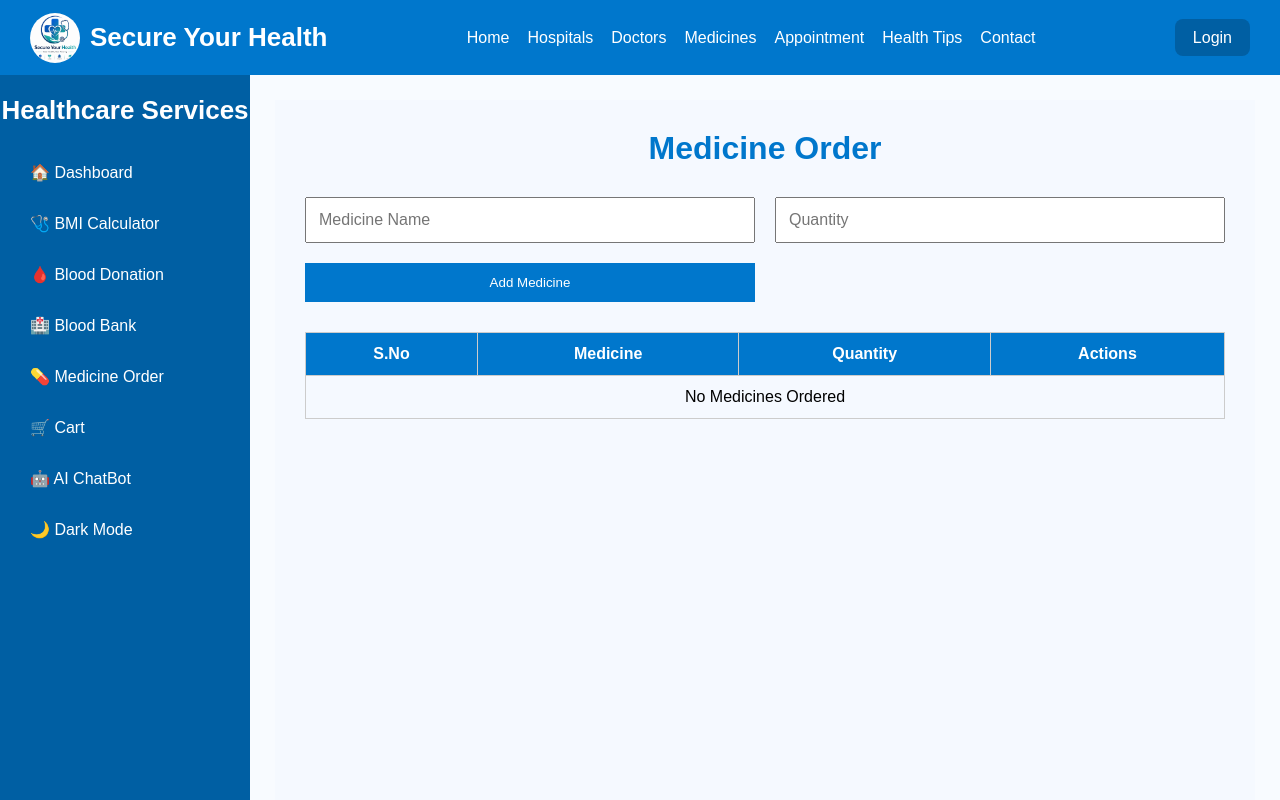
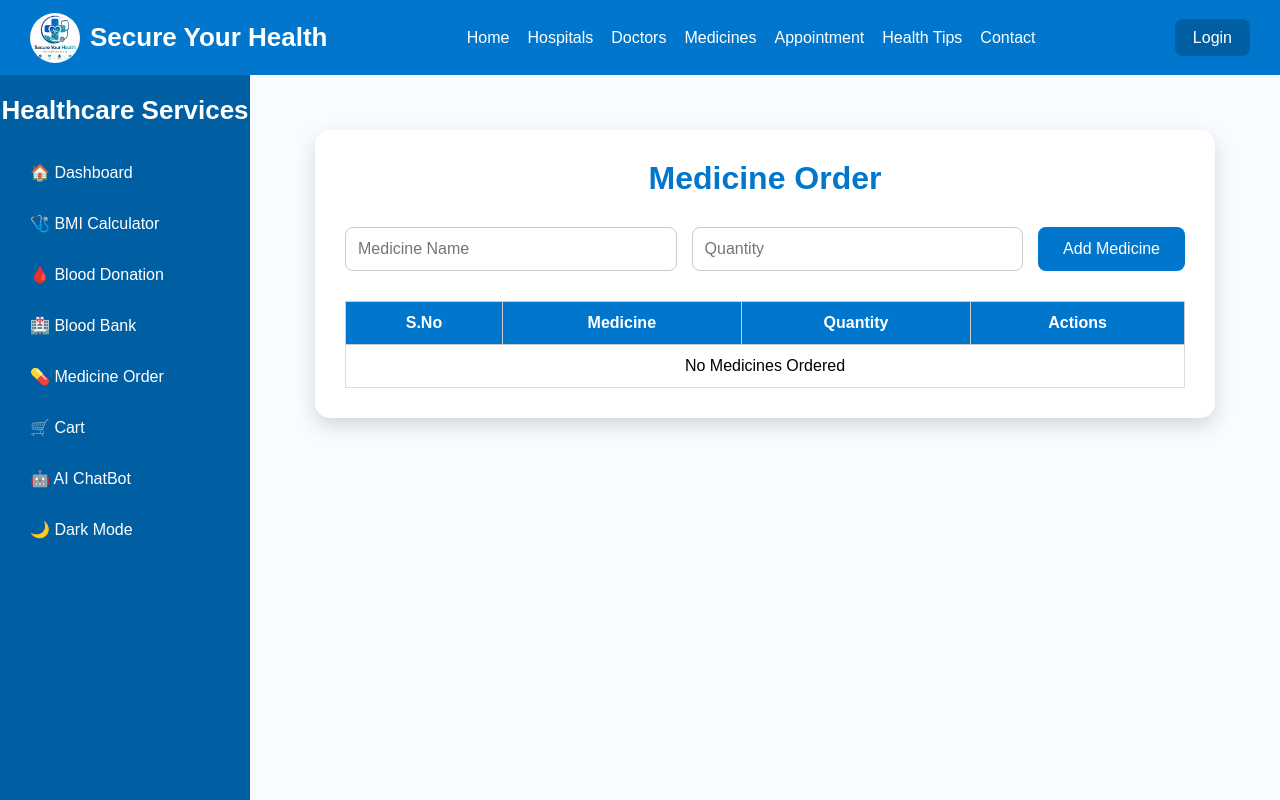
Before and after one commit to mastanshareefshaik5-ms/Secure-Your-Health, a React (Vite) app: page /medicineorder in a window 1280 px wide. Shown: the top 800 px of the page. Built offline with nearby package versions, Linux system fonts and the light colour scheme.

Commit message:
initial status

```diff
--- a/src/Components/MedicineOrder/MedicineOrder.css
+++ b/src/Components/MedicineOrder/MedicineOrder.css
@@ -1,81 +1,146 @@
-.medicine-order-container{
-    padding:30px;
-    background:#f5f9ff;
-    min-height:100vh;
+/* ===========================
+   MEDICINE ORDER
+=========================== */
+
+.medicine-order-container {
+    max-width: 900px;
+    margin: 30px auto;
+    background: #ffffff;
+    padding: 30px;
+    border-radius: 15px;
+    box-shadow: 0 8px 20px rgba(0,0,0,0.15);
 }
 
-.medicine-order-container h1{
-    text-align:center;
-    color:#0077cc;
-    margin-bottom:25px;
+.medicine-order-container h1 {
+    text-align: center;
+    color: #0077cc;
+    margin-bottom: 25px;
 }
 
-.medicine-search{
-    display:block;
-    margin:0 auto 30px;
-    width:350px;
-    padding:12px;
-    border:1px solid #ccc;
-    border-radius:8px;
-    font-size:16px;
+/* ===========================
+   FORM
+=========================== */
+
+.medicine-order-container form {
+    display: flex;
+    gap: 15px;
+    flex-wrap: wrap;
+    justify-content: center;
+    margin-bottom: 30px;
 }
 
-.medicine-grid{
-    display:grid;
-    grid-template-columns:repeat(auto-fit,minmax(250px,1fr));
-    gap:25px;
+.medicine-order-container input {
+    flex: 1;
+    min-width: 220px;
+    padding: 12px;
+    border: 1px solid #ccc;
+    border-radius: 8px;
+    font-size: 16px;
 }
 
-.medicine-card{
-    background:white;
-    border-radius:12px;
-    box-shadow:0 5px 15px rgba(0,0,0,.15);
-    text-align:center;
-    padding:20px;
-    transition:.3s;
+.medicine-order-container input:focus {
+    outline: none;
+    border-color: #0077cc;
 }
 
-.medicine-card:hover{
-    transform:translateY(-8px);
+.medicine-order-container form button {
+    padding: 12px 25px;
+    border: none;
+    border-radius: 8px;
+    background: #0077cc;
+    color: white;
+    font-size: 16px;
+    cursor: pointer;
+    transition: .3s;
 }
 
-.medicine-card img{
-    width:100%;
-    height:180px;
-    object-fit:cover;
-    border-radius:10px;
+.medicine-order-container form button:hover {
+    background: #005fa3;
 }
 
-.medicine-card h2{
-    color:#0077cc;
-    margin:15px 0;
+/* ===========================
+   TABLE
+=========================== */
+
+table {
+    width: 100%;
+    border-collapse: collapse;
+    margin-top: 20px;
 }
 
-.medicine-card p{
-    color:#555;
-    margin:8px 0;
+table th {
+    background: #0077cc;
+    color: white;
+    padding: 12px;
 }
 
-.medicine-card button{
-    margin-top:15px;
-    width:100%;
-    padding:12px;
-    background:#0077cc;
-    color:white;
-    border:none;
-    border-radius:8px;
-    cursor:pointer;
-    font-size:16px;
+table td {
+    padding: 12px;
+    border: 1px solid #ddd;
+    text-align: center;
 }
 
-.medicine-card button:hover{
-    background:#005fa3;
+table tr:nth-child(even) {
+    background: #f5f9ff;
 }
 
-@media(max-width:768px){
-
-.medicine-search{
-    width:100%;
+table tr:hover {
+    background: #eaf4ff;
 }
 
+/* ===========================
+   ACTION BUTTONS
+=========================== */
+
+table button {
+    padding: 8px 14px;
+    margin: 3px;
+    border: none;
+    border-radius: 6px;
+    cursor: pointer;
+    color: white;
+    transition: .3s;
 }
+
+table button:first-child {
+    background: #28a745;
+}
+
+table button:first-child:hover {
+    background: #218838;
+}
+
+table button:last-child {
+    background: #dc3545;
+}
+
+table button:last-child:hover {
+    background: #c82333;
+}
+
+/* ===========================
+   RESPONSIVE
+=========================== */
+
+@media (max-width: 768px) {
+
+    .medicine-order-container {
+        margin: 15px;
+        padding: 20px;
+    }
+
+    .medicine-order-container form {
+        flex-direction: column;
+    }
+
+    .medicine-order-container input,
+    .medicine-order-container form button {
+        width: 100%;
+    }
+
+    table {
+        display: block;
+        overflow-x: auto;
+    }
+
+}
```
